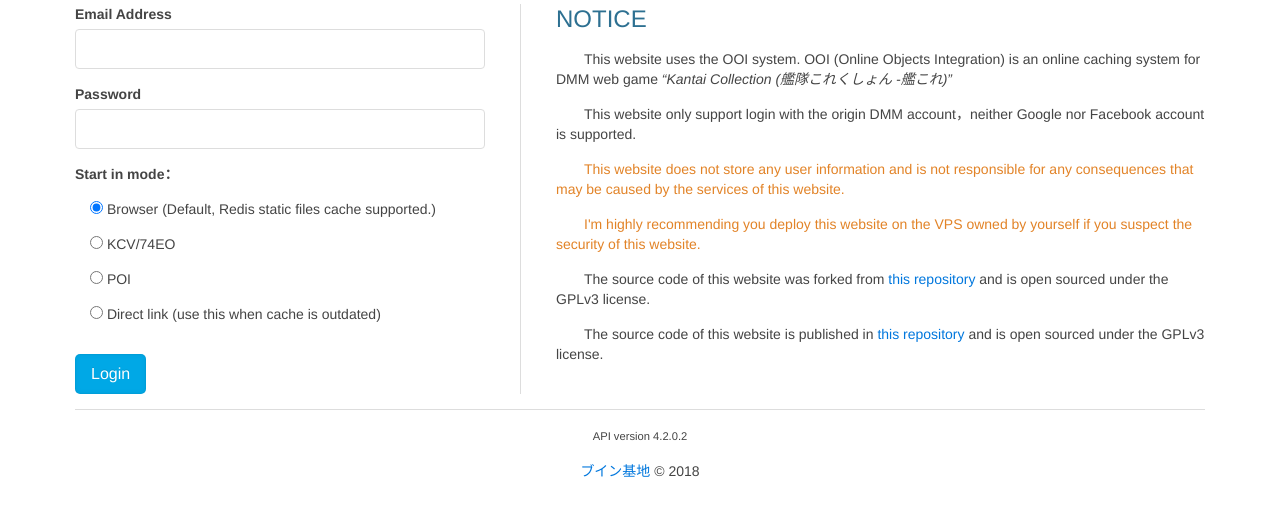
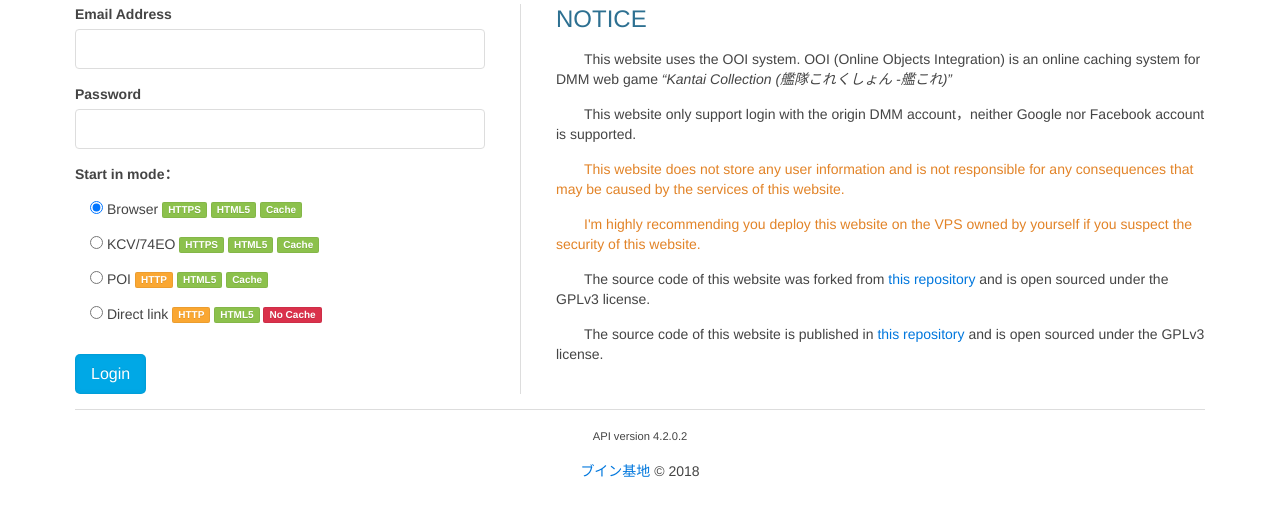
Before and after one commit to EnderQIU/ooi3-remastered, a Flask app: page / in a window 1280 px wide. Shown: the part 138-654 px from the top of the page. Run offline with Flask 2, Linux system fonts and the light colour scheme.

Commit message:
use HTTP in POI

```diff
--- a/blueprints/frontend.py
+++ b/blueprints/frontend.py
@@ -1,8 +1,9 @@
 """OOI3的前端部分，用于显示各种页面。
 包含了登录表单、登录后的跳转、不同的游戏运行模式和注销页面。
 """
-from flask import render_template, redirect, Blueprint, session, request
+from flask import render_template, redirect, Blueprint, session, request, url_for
 
+from app import app
 from auth.kancolle import KancolleAuth, OOIAuthException
 from base.response import BadResponse
 
@@ -129,6 +130,9 @@ def poi():
 
     :return: rv
     """
+    # Use http for POI
+    if request.scheme == 'https' and app.config['FLASK_ENV'] == 'production':
+        return redirect(url_for('frontend.poi', _scheme="http", _external=True))
     token = session.get('api_token', None)
     starttime = session.get('api_starttime', None)
     world_ip = session.get('world_ip', None)
--- a/static/css/ooi.css
+++ b/static/css/ooi.css
@@ -33,7 +33,7 @@ html, body, h1, h2, h3, h4, h5, h6 {
   margin-top: 15px;
 }
 
-#ooi-game #externalswf {
+#ooi-game #htmlWrap #externalswf {
   margin: 0 auto 15px auto;
 }
 
--- a/templates/form.html
+++ b/templates/form.html
@@ -26,19 +26,35 @@
                 <span class="uk-form-label">Start in mode：</span>
                 <p>
                     <input type="radio" id="mode1" name="mode" value="1"{% if mode == 1 %} checked{% endif %}>
-                    <label for="mode1">Browser (Default, Redis static files cache supported.)</label>
+                    <label for="mode1">Browser
+                        <span class="uk-badge uk-badge-success">HTTPS</span>
+                        <span class="uk-badge uk-badge-success">HTML5</span>
+                        <span class="uk-badge uk-badge-success">Cache</span>
+                    </label>
                 </p>
                 <p>
                     <input type="radio" id="mode2" name="mode" value="2"{% if mode == 2 %} checked{% endif %}>
-                    <label for="mode2">KCV/74EO</label>
+                    <label for="mode2">KCV/74EO
+                        <span class="uk-badge uk-badge-success">HTTPS</span>
+                        <span class="uk-badge uk-badge-success">HTML5</span>
+                        <span class="uk-badge uk-badge-success">Cache</span>
+                    </label>
                 </p>
                 <p>
                     <input type="radio" id="mode3" name="mode" value="3"{% if mode == 3 %} checked{% endif %}>
-                    <label for="mode3">POI</label>
+                    <label for="mode3">POI
+                        <span class="uk-badge uk-badge-warning">HTTP</span>
+                        <span class="uk-badge uk-badge-success">HTML5</span>
+                        <span class="uk-badge uk-badge-success">Cache</span>
+                    </label>
                 </p>
                 <p>
                     <input type="radio" id="mode4" name="mode" value="4"{% if mode == 4 %} checked{% endif %}>
-                    <label for="mode4">Direct link (use this when cache is outdated)</label>
+                    <label for="mode4">Direct link
+                        <span class="uk-badge uk-badge-warning">HTTP</span>
+                        <span class="uk-badge uk-badge-success">HTML5</span>
+                        <span class="uk-badge uk-badge-danger">No Cache</span>
+                    </label>
                 </p>
             </div>
             <div class="uk-form-row">
```
Also changed, not shown: README.md.
